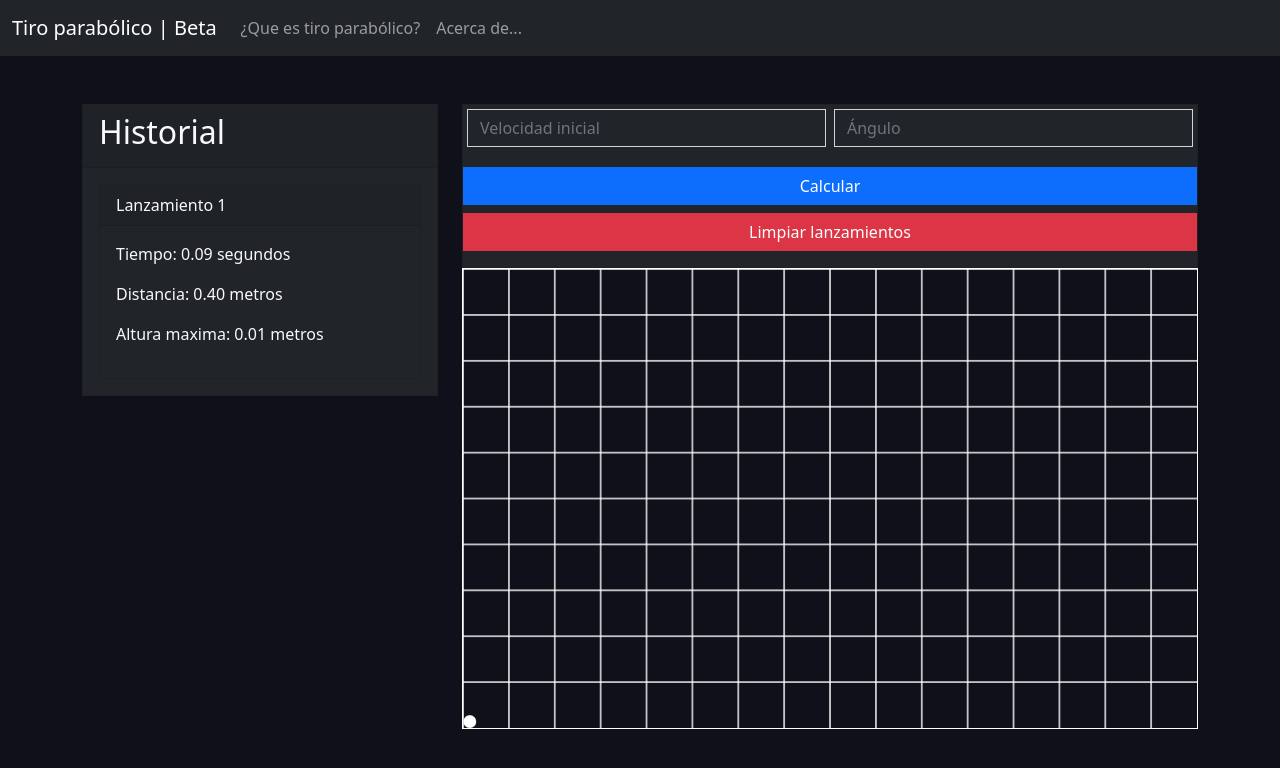
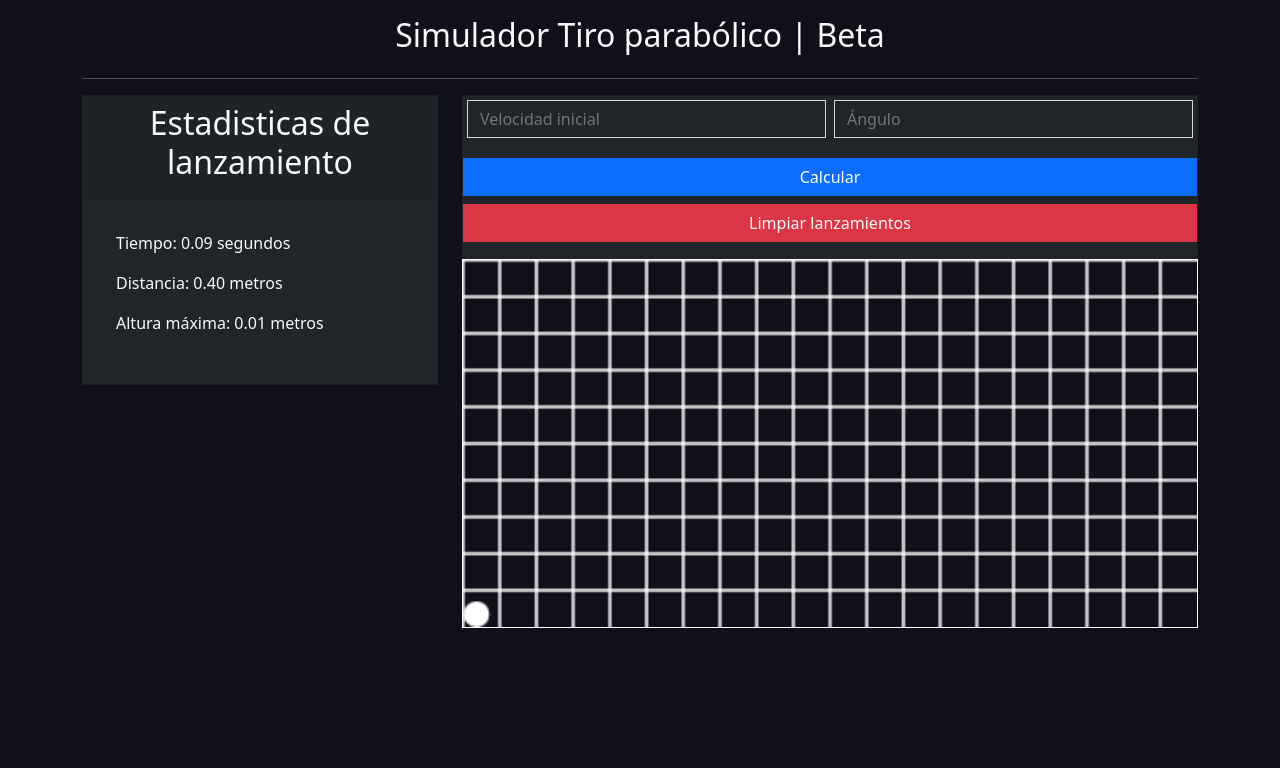
Before and after one commit to denisvasquez/js-mru, a plain HTML site: page index.html in a window 1280 px wide. Both pictures are taken after typing "5", "5" into the empty fields and a click on the button "Calcular". Drawn offline with nearby package versions, Linux system fonts and the light colour scheme.

Commit message:
new desing | new features

```diff
--- a/app.js
+++ b/app.js
@@ -4,8 +4,29 @@ import Canvas from "./js/canvas.js";
 window.addEventListener("DOMContentLoaded", () => {
   const btnCalc = document.getElementById("calc");
   const btnClear = document.getElementById("clear");
+
   const circle = new Circle();
   const canvas = new Canvas(circle);
+
   btnCalc.onclick = () => canvas.draw();
   btnClear.onclick = () => canvas.clearContext();
+
+  const btnSidebarOpen = document.getElementById("btn-sidebar-open");
+  const btnSidebarClose = document.getElementById("btn-sidebar-close");
+  const sidebar = document.getElementById("sidebar");
+  let show = false;
+
+  const sidebarHandleClick = () => {
+    if (!show) {
+      sidebar.style.left = "0px";
+      show = true;
+    } else {
+      sidebar.style.left = "-420px";
+      show = false;
+    }
+  }
+
+  btnSidebarOpen.addEventListener("click", sidebarHandleClick);
+  btnSidebarClose.addEventListener("click", sidebarHandleClick);
+
 });
--- a/css/main.css
+++ b/css/main.css
@@ -4,6 +4,7 @@
 }
 body {
   background-color: #0F101A;
+  overflow-x: hidden;
 }
 #canvas {
   width: 100%;
@@ -35,6 +36,55 @@ body {
 ::-webkit-scrollbar-thumb:hover {
   background: #555;
 }
+.header {
+  display: flex;
+  justify-content: center;
+  align-items: center;
+  width: 100vw;
+  position: relative;
+}
+.btn-sidebar {
+  position: absolute;
+  left: 30px;
+  background-color: transparent;
+  outline: none;
+  border: none;
+  color: white;
+  font-weight: bolder;
+  font-size: 25px;
+}
+.sidebar {
+  background-color: #242726;
+  color: white;
+  position: absolute;
+  top: 0;
+  left: -420px;
+  width: 420px;
+  height: 100vh;
+  z-index: 5;
+  transition: .5s;
+}
+.header-sidebar {
+  text-align: center;
+  margin: 2rem 0;
+}
+.footer-sidebar {
+  position: absolute;
+  bottom: 0;
+  width: 100%;
+  text-align: center;
+  margin-bottom: 2rem;
+}
+#btn-sidebar-close {
+  position: absolute;
+  top: 15px;
+  right: 15px;
+  background: transparent;
+  color: white;
+  font-size: 20px;
+  outline: none;
+  border: none;
+}
 @media screen and (max-width: 768px) {
   .row {
     display: flex;
--- a/index.html
+++ b/index.html
@@ -3,6 +3,7 @@
 <head>
   <meta charset="UTF-8">
   <meta name="viewport" content="width=device-width, initial-scale=1.0">
+  <link rel="stylesheet" href="https://pro.fontawesome.com/releases/v5.10.0/css/all.css" integrity="sha384-AYmEC3Yw5cVb3ZcuHtOA93w35dYTsvhLPVnYs9eStHfGJvOvKxVfELGroGkvsg+p" crossorigin="anonymous"/>
   <link href="https://cdn.jsdelivr.net/npm/bootstrap@5.0.2/dist/css/bootstrap.min.css" rel="stylesheet" integrity="sha384-EVSTQN3/azprG1Anm3QDgpJLIm9Nao0Yz1ztcQTwFspd3yD65VohhpuuCOmLASjC" crossorigin="anonymous">
   <link rel="stylesheet" href="./css/main.css">
   <title>Tiro parabólico | Fisica</title>
@@ -18,6 +19,9 @@
         </div>
         <div class="modal-body">
           ¡Hola! Mi nombre es Denis Vásquez y estoy emocionado de presentar mi proyecto de Física 1 para la Universidad Mariano Gálvez de Guatemala. Este proyecto se centra en el estudio del tiro parabólico y su trayectoria. Usando conceptos físicos y matemáticos, he desarrollado una aplicación interactiva que muestra cómo un objeto se mueve en el aire bajo la influencia de la gravedad. Esta aplicación utiliza JavaScript y HTML para dibujar gráficos en un canvas y permite a los usuarios ajustar la velocidad inicial y el ángulo de lanzamiento para ver cómo afectan la trayectoria del objeto. Espero que este proyecto sea útil para comprender mejor los principios de la física y el movimiento en el aire.
+        </div>
+        <div class="text-center">
+          <img src="./images/logo.png" alt="" width=250>
         </div>
         <div class="modal-footer">
           <button type="button" class="btn btn-secondary rounded-0" data-bs-dismiss="modal">Cerrar</button>
@@ -43,14 +47,24 @@
     </div>
   </div>
 
-  <div id="app">
-    <nav class="navbar navbar-expand-lg navbar-dark bg-dark">
-      <div class="container-fluid">
-        <a class="navbar-brand" href="#">Tiro parabólico | Beta</a>
-        <button class="navbar-toggler" type="button" data-bs-toggle="collapse" data-bs-target="#navbarNav" aria-controls="navbarNav" aria-expanded="false" aria-label="Toggle navigation">
-          <span class="navbar-toggler-icon"></span>
+  <!-- Side bar -->
+  <nav class="sidebar" id="sidebar">
+    <header class="header-sidebar">
+      <button id="btn-sidebar-close">
+        <i class="fas fa-times"></i>
       </button>
-        <div class="collapse navbar-collapse" id="navbarNav">
+      <h3>Simulador</h3>
+    </header>
+    <hr class="text-light">
+    <div class="m-4">
+     <div class="mb-3">
+        <input type="text" id="grid-gap" class="form-control bg-dark rounded-0 text-light" placeholder="Tamaño en metros de la cuadricula:">
+      </div>
+      <div class="d-grid gap-2">
+        <button class="btn btn-primary rounded-0">Establecer</button>
+      </div>
+    </div>
+    <footer class="footer-sidebar">
       <ul class="navbar-nav">
         <li class="nav-item">
           <a type="button" class="nav-link" data-bs-toggle="modal" data-bs-target="#what-is">
@@ -63,19 +77,38 @@
           </a>
         </li>
       </ul>
+    </footer>
+  </nav>
+
+  <!--
+
+  -->
+  <div id="app">
+    <div class="row">
+      <div class="col-md-12 d-flex justify-content-between text-light pt-3">
+        <header class="header">
+          <button id="btn-sidebar-open" class="btn-sidebar">
+            <i class="far fa-bars"></i>
+          </button>
+          <div class="brand">
+            <h2>
+              Simulador Tiro parabólico | Beta
+            </h2>
+          </div>
+       </header>
       </div>
     </div>
-    </nav>
+
     <main>
-      <div class="container mt-5">
+      <div class="container">
+        <hr class="text-light">
         <div class="row">
           <div class="col-md-4">
             <div class="card bg-dark text-light rounded-0 mb-3">
-              <div class="card-header">
-                <h2>Historial</h2>
+              <div class="card-header text-center">
+                <h2>Estadisticas de lanzamiento</h2>
               </div>
-              <div class="card-body" id="history">
-                <div id="show-information"></div>
+              <div class="card-body" id="shot">
               </div>
             </div>
           </div>
--- a/js/canvas.js
+++ b/js/canvas.js
@@ -4,12 +4,12 @@ export default class Canvas {
   constructor (circle) {
     this.canvas = document.getElementById("canvas");
     this.context = this.canvas.getContext("2d");
-    this.canvas.width = 800;
-    this.canvas.height = 500;
+    this.canvas.width = 400;
+    this.canvas.height = 200;
 
     this.context.strokeStyle = "white";
     this.context.lineWidth = 1;
-    this.countShots = 1;
+    this.gridCanvas = 20;
 
     this.circle = circle;
     this.drawGrid();
@@ -19,11 +19,10 @@ export default class Canvas {
     this.drawGrid();
   }
   draw () {
-    const showInformation = document.getElementById("show-information");
+    const divShot = document.getElementById("shot");
     const alert = document.getElementById("alert");
     const button = document.getElementById("calc");
     const clear = document.getElementById("clear");
-    const div = document.createElement("div");
     const v0 = document.getElementById("vel_inicial");
     const deg = document.getElementById("deg");
 
@@ -58,15 +57,20 @@ export default class Canvas {
       const { vx0, vy0 } = math.toComponents(v0.value, math.toDeg(deg.value));
       const { x, y } = math.distance(vx0, vy0, passTime);
 
-      div.innerHTML = `
-      <div class="card bg-dark text-light rounded-0 m-0">
-        <div class="card-header">
-          Lanzamiento ${this.countShots-1}
-        </div>
+      if (x > this.canvas.width) {
+        this.canvas.width = x + 200;
+      }
+
+      if (maxHeight > this.canvas.height) {
+        this.canvas.height = maxHeight + 200;
+      }
+
+      divShot.innerHTML = `
+      <div class="card bg-dark text-light rounded-0">
         <div class="card-body">
           <p>Tiempo: ${time.toFixed(2)} segundos</p>
           <p>Distancia: ${x.toFixed(2)} metros</p>
-          <p>Altura maxima: ${maxHeight.toFixed(2)} metros</p>
+          <p>Altura máxima: ${maxHeight.toFixed(2)} metros</p>
         </div>
       </div>
       `;
@@ -94,18 +98,16 @@ export default class Canvas {
         deg.value = "";
       }
     }, 1);
-    showInformation.appendChild(div);
-    this.countShots++;
   }
   drawGrid () {
-    for (let i = 0; i < this.canvas.height; i += 50) {
+    for (let i = 0; i < this.canvas.height; i += this.gridCanvas) {
       this.context.beginPath();
       this.context.moveTo(0, i);
       this.context.lineTo(this.canvas.width, i);
       this.context.stroke();
     }
 
-    for (let j = 0; j < this.canvas.width; j += 50) {
+    for (let j = 0; j < this.canvas.width; j += this.gridCanvas) {
       this.context.beginPath();
       this.context.moveTo(j, 0);
       this.context.lineTo(j, this.canvas.height);
```
Also changed, not shown: images/logo.png (added). Lines whose indentation alone changed are shown as unchanged.
